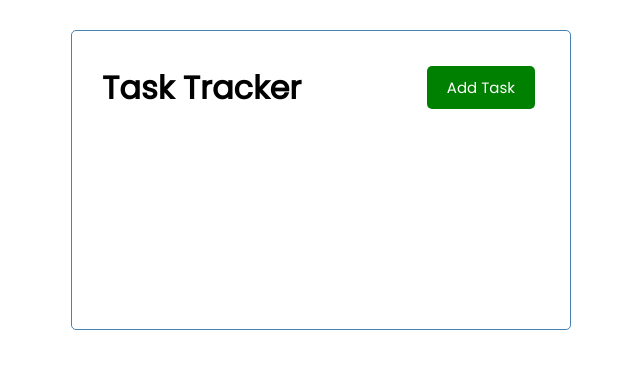
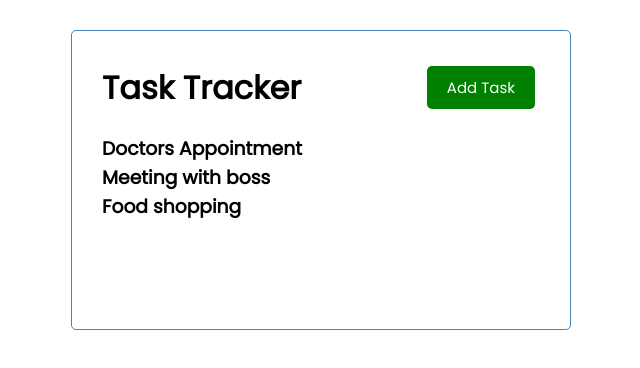
Before and after one commit to mohsn-mirzaei/task-tracker, a Vue app: page / in a window 1280 px wide. Shown: the top 368 px of the page, without its empty margins (319-959 px from the left). Built offline with nearby package versions, Linux system fonts and the light colour scheme.

Commit message:
Task Data & created() method + build Tasks component & v-for loop

```diff
--- a/src/App.vue
+++ b/src/App.vue
@@ -1,16 +1,44 @@
 <template>
   <div class="container">
     <Header title="Task Tracker" />
+    <Tasks :tasks="tasks" />
   </div>
 </template>
 
 <script>
 import Header from "./components/Header.vue";
+import Tasks from "./components/Tasks.vue";
 
 export default {
   name: "App",
   components: {
     Header,
+    Tasks,
+  },
+  data() {
+    tasks: [];
+  },
+  created() {
+    this.tasks = [
+      {
+        id: "1",
+        text: "Doctors Appointment",
+        day: "March 5th at 2:30pm",
+        reminder: true,
+      },
+      {
+        id: "2",
+        text: "Meeting with boss",
+        day: "March 6th at 1:30pm",
+        reminder: true,
+      },
+      {
+        id: "3",
+        text: "Food shopping",
+        day: "March 7th at 2:00pm",
+        reminder: false,
+      },
+    ];
   },
 };
 </script>
--- /dev/null
+++ b/src/components/Tasks.vue
@@ -0,0 +1,14 @@
+<template>
+  <div :key="task.id" v-for="task in tasks">
+    <h3>{{ task.text }}</h3>
+  </div>
+</template>
+
+<script>
+export default {
+  name: "Tasks",
+  props: {
+    tasks: Array,
+  },
+};
+</script>
```
